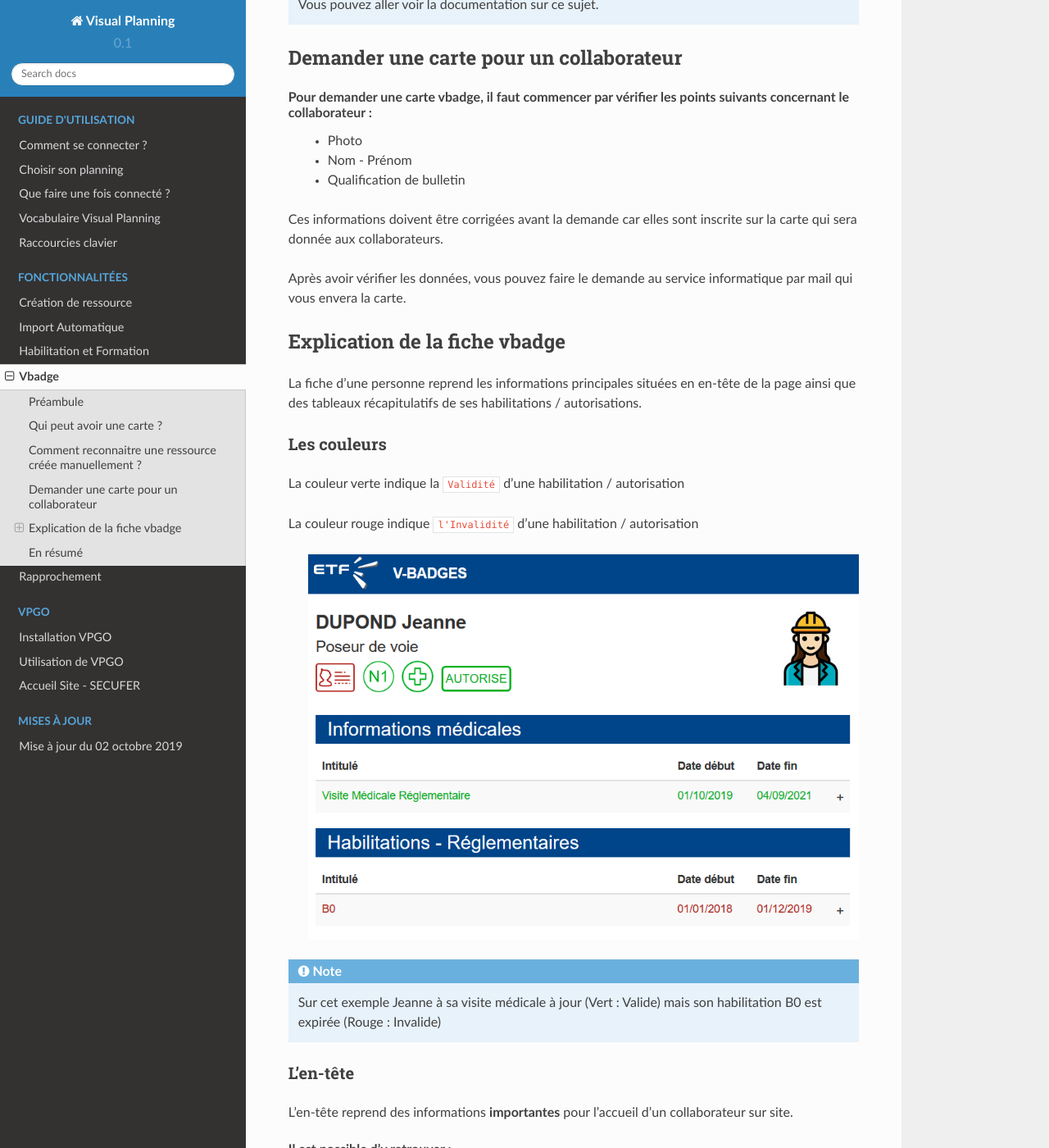
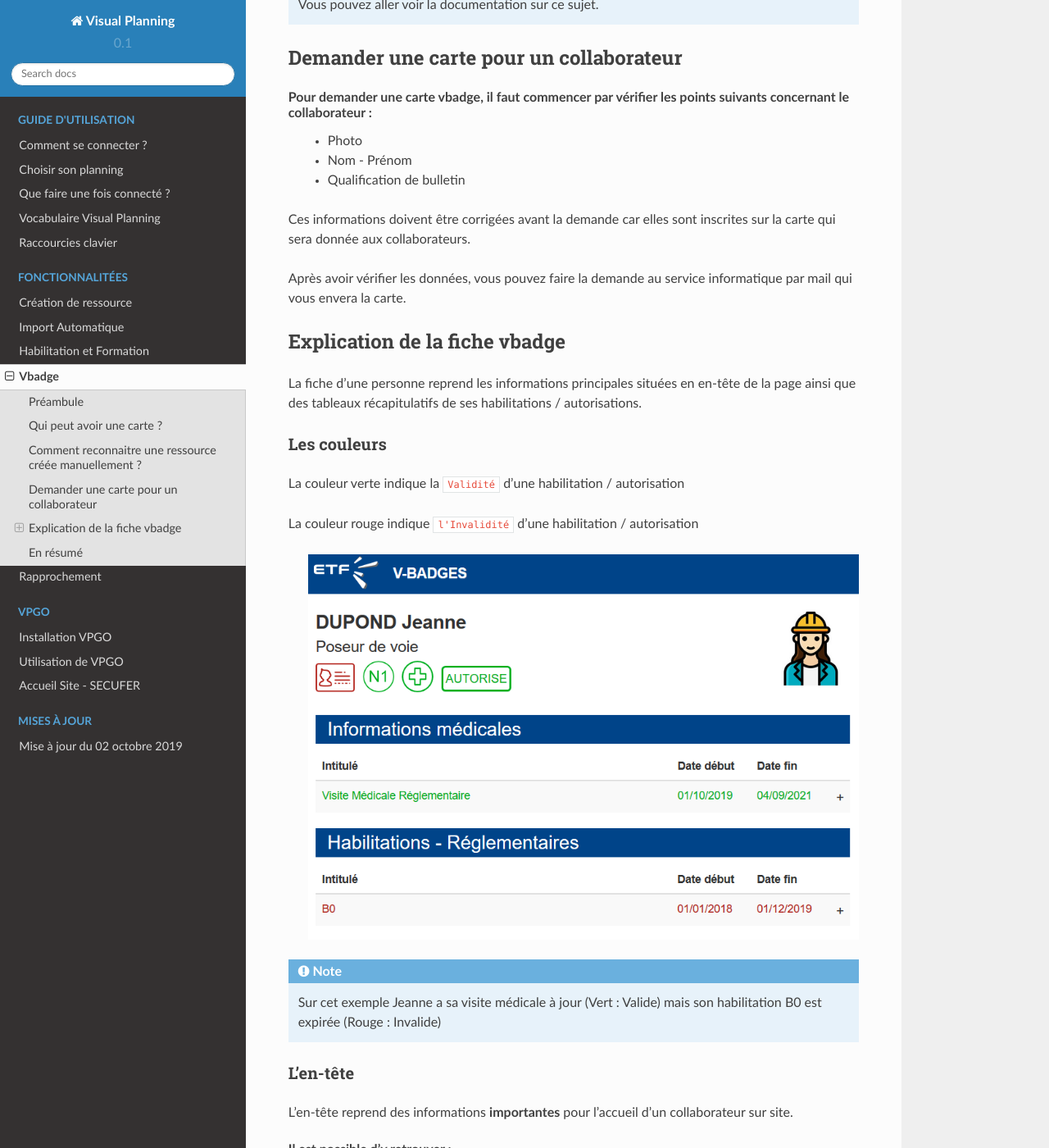
Before and after one commit to macordier/VPDOC, a Sphinx documentation site: the page built from popcube/source/fonctionnalitees/vbadge.rst, in a window 1280 px wide and 1400 px high, scrolled down 2799 px. Shown: the whole window at 82% size. Built offline with Sphinx 7.4.7 and the Read the Docs theme 2.0.0, drawn with Linux system fonts in a browser that asks for light colours; some of the changed text lies outside the part shown.

Commit message:
Derniere modif orthographe vbadge

```diff
--- a/popcube/source/fonctionnalitees/vbadge.rst
+++ b/popcube/source/fonctionnalitees/vbadge.rst
@@ -56,9 +56,9 @@
     - Nom - Prénom
     - Qualification de bulletin
 
-Ces informations doivent être corrigées avant la demande car elles sont inscrite sur la carte qui sera donnée aux collaborateurs.
+Ces informations doivent être corrigées avant la demande car elles sont inscrites sur la carte qui sera donnée aux collaborateurs.
 
-Après avoir vérifier les données, vous pouvez faire le demande au service informatique par mail qui vous envera la carte.
+Après avoir vérifier les données, vous pouvez faire la demande au service informatique par mail qui vous envera la carte.
 
 Explication de la fiche vbadge
 -------------------------------
@@ -75,7 +75,7 @@
     .. image:: ../_static/fonctionnalitees/vbadge/fiche_jeanne_couleur.png
 
 .. note::
-    Sur cet exemple Jeanne à sa visite médicale à jour (Vert : Valide) mais son habilitation B0 est expirée (Rouge : Invalide)
+    Sur cet exemple Jeanne a sa visite médicale à jour (Vert : Valide) mais son habilitation B0 est expirée (Rouge : Invalide)
 
 L'en-tête
 ++++++++++
@@ -83,7 +83,7 @@
 L'en-tête reprend des informations **importantes** pour l'accueil d'un collaborateur sur site.
 
 Il est possible d'y retrouver :
-    - Un scan de la carte pro btp en cliquant sur le logo
+    - Un scan de la carte pro BTP en cliquant sur le logo
     - Si le N1 et la formation SECUFER sont à jour
     - Si la visite médicale est à jour
     - Si les critères requis pour accueillir le collaborateur sur site sont respecté le logo ``Autorisé`` apparaît sinon il devient ``Non Autorisé``
@@ -91,7 +91,7 @@
     .. image:: ../_static/fonctionnalitees/vbadge/fiche_jean_explicative.png
 
 .. note::
-    Sur cet exemple jean n'est pas autorisé à rentrer sur chantier car les crièteres requis ne sont pas valides. (Les logos sont rouges)
+    Sur cet exemple Jean n'est pas autorisé à rentrer sur chantier car les crièteres requis ne sont pas valides. (Les logos sont rouges)
 
 Le corp de la fiche
 ++++++++++++++++++++
```
Also changed, not shown: other parts of popcube/source/fonctionnalitees/vbadge.rst (+2 -2 lines).
